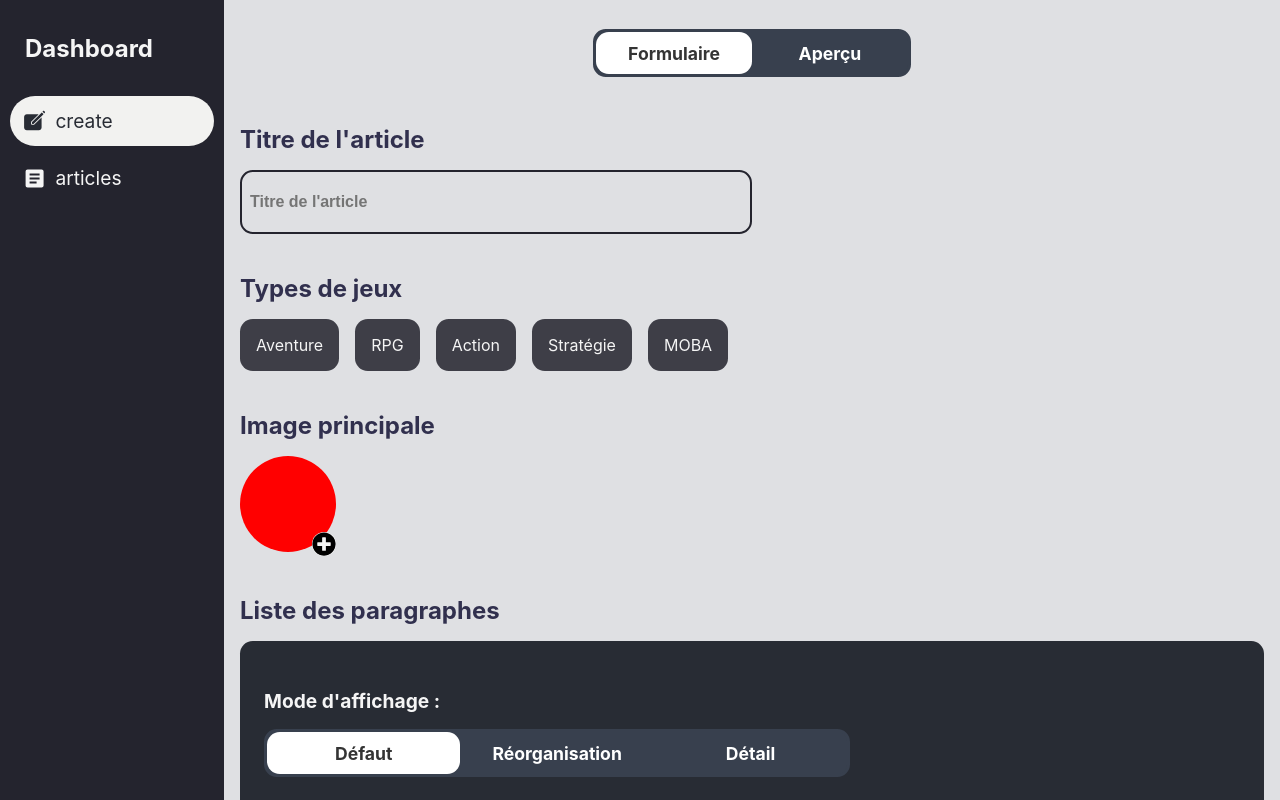
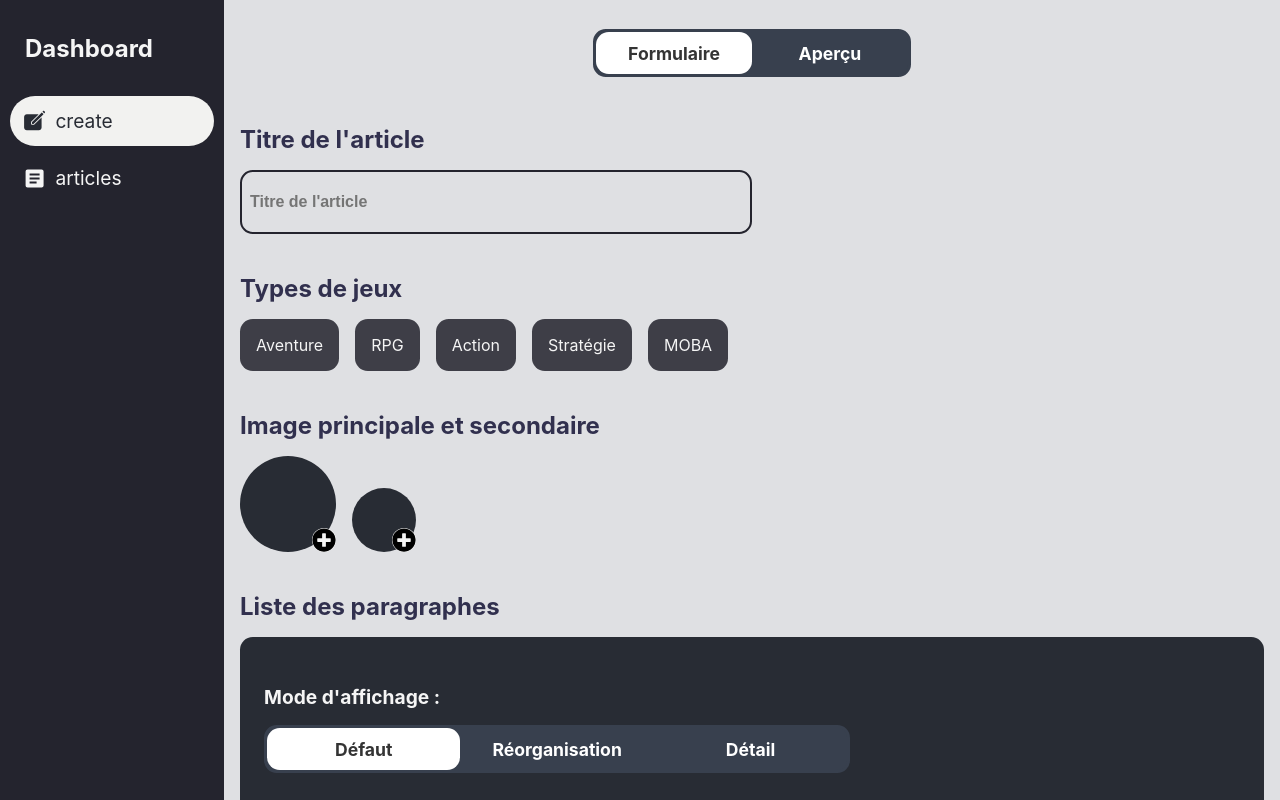
Before and after one commit to stephen-97/blog-dashboard, a React (Create React App) app: page /create in a window 1280 px wide. Shown: the top 800 px of the page. Built offline with nearby package versions, Linux system fonts and the light colour scheme.

Commit message:
adding a secondary main image

```diff
--- a/src/components/form/MainImage.tsx
+++ b/src/components/form/MainImage.tsx
@@ -1,23 +1,26 @@
 import React, {createRef} from "react";
 import styled, {IStyledComponent} from "styled-components";
 import { FaPlusCircle } from "react-icons/fa";
-import {addNewMainImage} from "../../redux/ArticleMainImage";
+import {addNewSecondMainImage, addNewFirstMainImage} from "../../redux/ArticleMainImages";
 import {useAppDispatch, useAppSelector} from "../../redux/store";
-
 
 const StyledMainImage: IStyledComponent<any> = styled.div`
 
   label {
     display: block;
   }
+  .main-second-image-container {
+    display: flex;
+    gap: 1rem;
     .mainImage-input-container {
       position: relative;
-    display: inline-block;
+      display: flex;
+      align-items: end;
       button {
         height: 6rem;
         width: 6rem;
         border-radius: 100px;
-      background-color: red;
+        background-color: #282c34;
         background-position: center;
         background-size: auto 100%;
       }
@@ -35,6 +38,16 @@ const StyledMainImage: IStyledComponent<any> = styled.div`
         background-color: var(--white);
         border-radius: 20rem;
       }
+      &.secondImage {
+        button {
+          height: 4rem;
+          width: 4rem;
+          border-radius: 100px;
+          background-position: center;
+          background-size: auto 100%;
+        }
+      }
+    }
   }
 `;
 
@@ -44,8 +57,9 @@ interface StyledMainImageProps extends React.HTMLProps<HTMLDivElement> {
 const TextArea = ({label, ...props}: StyledMainImageProps) => {
 
     const inputMainImageRef = createRef<HTMLInputElement>();
+    const inputSecondImageRef = createRef<HTMLInputElement>()
     const dispatch = useAppDispatch()
-    const mainImageBase64: string = useAppSelector((state) => state.articleMainImage)
+    const mainImagesBase64 = useAppSelector((state) => state.articleMainImages)
 
 
     const getBase64 =  (e: React.ChangeEvent<HTMLInputElement>, callBack: Function) => {
@@ -63,10 +77,18 @@ const TextArea = ({label, ...props}: StyledMainImageProps) => {
         }
     }
 
-    const addingMainImage = (e: React.ChangeEvent<HTMLInputElement>) =>  {
+    const addingFirstMainImage = (e: React.ChangeEvent<HTMLInputElement>) =>  {
         getBase64(e, (image: HTMLImageElement) => {
             if(image) {
-                dispatch(addNewMainImage({ base64: image.src}))
+                dispatch(addNewFirstMainImage({ base64: image.src}))
+            }
+        })
+    }
+
+    const addingSecondMainImage = (e: React.ChangeEvent<HTMLInputElement>) =>  {
+        getBase64(e, (image: HTMLImageElement) => {
+            if(image) {
+                dispatch(addNewSecondMainImage({ base64: image.src}))
             }
         })
     }
@@ -74,11 +96,12 @@ const TextArea = ({label, ...props}: StyledMainImageProps) => {
     return (
         <StyledMainImage {...props}>
             <label form={"mainImage"}>{label}</label>
-            <div className={'mainImage-input-container'}>
+            <div className={"main-second-image-container"}>
+                <div className={'mainImage-input-container firstImage'}>
                     <button
                         className={"button-add-image"}
                         onClick={() => inputMainImageRef.current?.click()}
-                    style={mainImageBase64 !== '' ? {backgroundImage: `url(${mainImageBase64})`} : {}}
+                        style={mainImagesBase64.firstMainImage !== '' ? {backgroundImage: `url(${mainImagesBase64.firstMainImage})`} : {}}
                     />
                     <input
                         ref={inputMainImageRef}
@@ -88,12 +111,31 @@ const TextArea = ({label, ...props}: StyledMainImageProps) => {
                         accept={"image/png, image/jpeg, image/webp"}
                         alt={''}
                         placeholder={""}
-                    onChange={(e) => addingMainImage(e)}
+                        onChange={(e) => addingFirstMainImage(e)}
                     />
                     <FaPlusCircle />
+                </div>
+                <div className={'mainImage-input-container secondImage'}>
+                    <button
+                        className={"button-add-image"}
+                        onClick={() => inputSecondImageRef.current?.click()}
+                        style={mainImagesBase64.firstMainImage !== '' ? {backgroundImage: `url(${mainImagesBase64.secondMainImage})`} : {}}
+                    />
+                    <input
+                        ref={inputSecondImageRef}
+                        type={'file'}
+                        id={"mainImage"}
+                        name={"mainImage"}
+                        accept={"image/png, image/jpeg, image/webp"}
+                        alt={''}
+                        placeholder={""}
+                        onChange={(e) => addingSecondMainImage(e)}
+                    />
+                    <FaPlusCircle />
+                </div>
             </div>
         </StyledMainImage>
     )
 }
 
-export default TextArea;
+export default React.memo(TextArea);
--- a/src/components/view/ArticleForm.tsx
+++ b/src/components/view/ArticleForm.tsx
@@ -46,7 +46,7 @@ const ArticleForm = ({...rest}: StyledArticleForm) => {
                 className={'form-item'}
             />
             <MainImage
-                label={"Image principale"}
+                label={"Image principale et secondaire"}
                 className={'form-item'}
             />
             <BlockList
--- a/src/redux/ArticleMainImage.ts
+++ /dev/null
@@ -1,16 +0,0 @@
-import {createSlice, PayloadAction} from '@reduxjs/toolkit'
-
-export const ArticleMainImageSlice = createSlice({
-    name: 'mainImage',
-    initialState: "",
-    reducers: {
-        addNewMainImage: (state: string, action: PayloadAction<{ base64: string}>) =>action.payload.base64,
-    },
-})
-
-// Action creators are generated for each case reducer function
-export const {
-    addNewMainImage,
-} = ArticleMainImageSlice.actions
-
-export default ArticleMainImageSlice.reducer
--- /dev/null
+++ b/src/redux/ArticleMainImages.ts
@@ -0,0 +1,30 @@
+import {createSlice, PayloadAction} from '@reduxjs/toolkit'
+
+export type TArticleMainImages = {
+    firstMainImage: string,
+    secondMainImage: string
+}
+export const ArticleMainImagesSlice = createSlice({
+    name: 'mainImage',
+    initialState: {firstMainImage: '', secondMainImage: ''},
+    reducers: {
+        addNewFirstMainImage: (state: TArticleMainImages, action: PayloadAction<{ base64: string}>) =>  {
+            const newObject = state;
+            newObject.firstMainImage = action.payload.base64
+            return newObject;
+        },
+        addNewSecondMainImage: (state: TArticleMainImages, action: PayloadAction<{ base64: string}>) => {
+            const newObject = state;
+            newObject.secondMainImage = action.payload.base64;
+            return newObject
+        },
+    },
+})
+
+// Action creators are generated for each case reducer function
+export const {
+    addNewFirstMainImage,
+    addNewSecondMainImage
+} = ArticleMainImagesSlice.actions
+
+export default ArticleMainImagesSlice.reducer
--- a/src/redux/store.ts
+++ b/src/redux/store.ts
@@ -3,14 +3,14 @@ import ArticleReducer from './ArticleSlice';
 import TagsSlice from './TagsSlice';
 import {TypedUseSelectorHook, useDispatch, useSelector} from "react-redux";
 import ArticleTitleSlice from "./ArticleTitleSlice";
-import ArticleMainImageSlice from "./ArticleMainImage";
+import ArticleMainImagesSlice from "./ArticleMainImages";
 
 const store =configureStore({
     reducer: {
         article: ArticleReducer,
         tags: TagsSlice,
         articleTitle: ArticleTitleSlice,
-        articleMainImage: ArticleMainImageSlice,
+        articleMainImages: ArticleMainImagesSlice,
     },
 
 })
```
Lines whose indentation alone changed are shown as unchanged.
